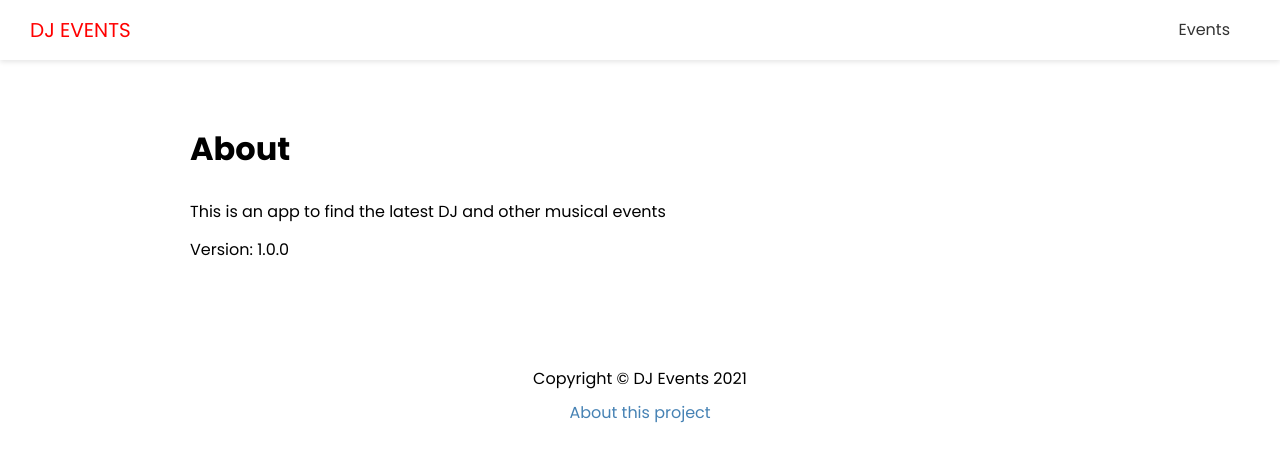
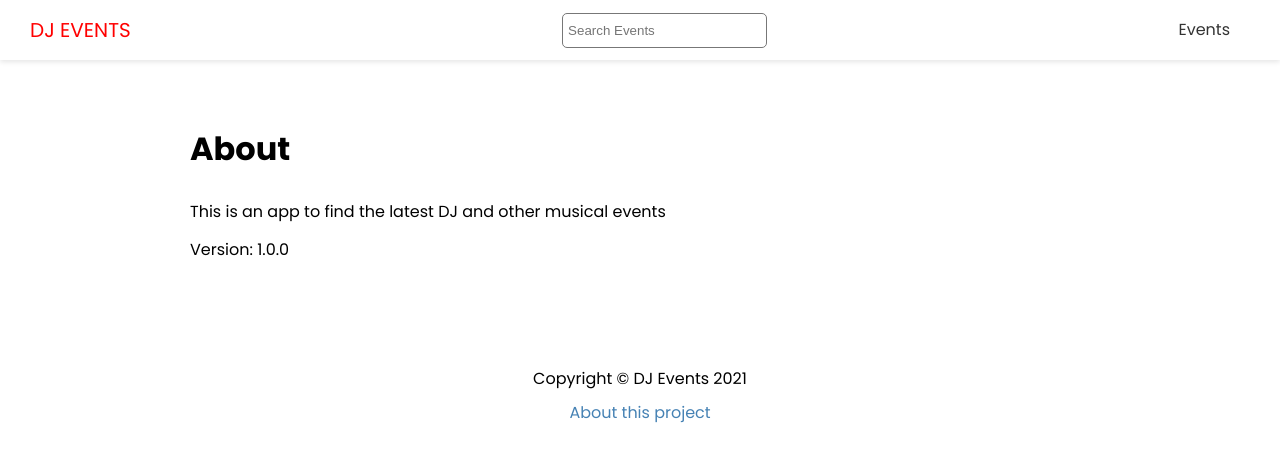
Before and after one commit to registesson/dj-events-frontend, a Next.js app: page /about in a window 1280 px wide. Shown: the top 462 px of the page. Built offline with nearby package versions, Linux system fonts and the light colour scheme.

Commit message:
Search Component

```diff
--- a/components/Header.js
+++ b/components/Header.js
@@ -1,4 +1,5 @@
 import Link from 'next/link'
+import Search from './Search'
 import styles from '@/styles/Header.module.css'
 
 export default function Header() {
@@ -9,6 +10,8 @@
           <a>DJ Events</a>
         </Link>
       </div>
+
+      <Search />
 
       <nav>
         <ul>
--- /dev/null
+++ b/components/Search.js
@@ -0,0 +1,29 @@
+import { useState } from 'react'
+import { useRouter } from 'next/router'
+
+import styles from '@/styles/Search.module.css'
+
+export default function Search() {
+  const [term, setTerm] = useState('')
+
+  const router = useRouter()
+
+  const handleSubmit = (e) => {
+    e.preventDefault()
+    router.push(`/events/search?term=${term}`)
+    setTerm('')
+  }
+
+  return (
+    <div className={styles.search}>
+      <form onSubmit={handleSubmit}>
+        <input
+          type="text"
+          value={term}
+          onChange={(e) => setTerm(e.target.value)}
+          placeholder="Search Events"
+        />
+      </form>
+    </div>
+  )
+}
--- /dev/null
+++ b/styles/Search.module.css
@@ -0,0 +1,7 @@
+.search input {
+  width: 205px;
+  height: 35px;
+  padding: 5px;
+  border: 1px #777 solid;
+  border-radius: 5px;
+}
```
